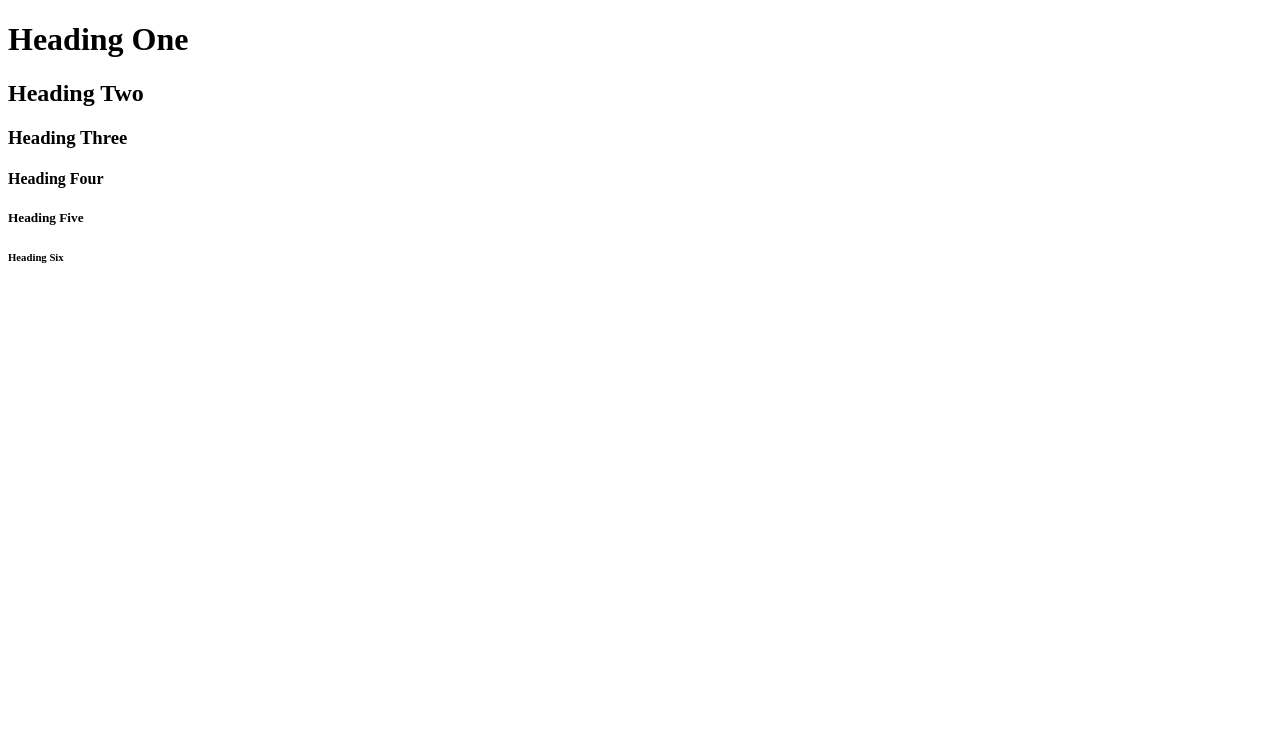
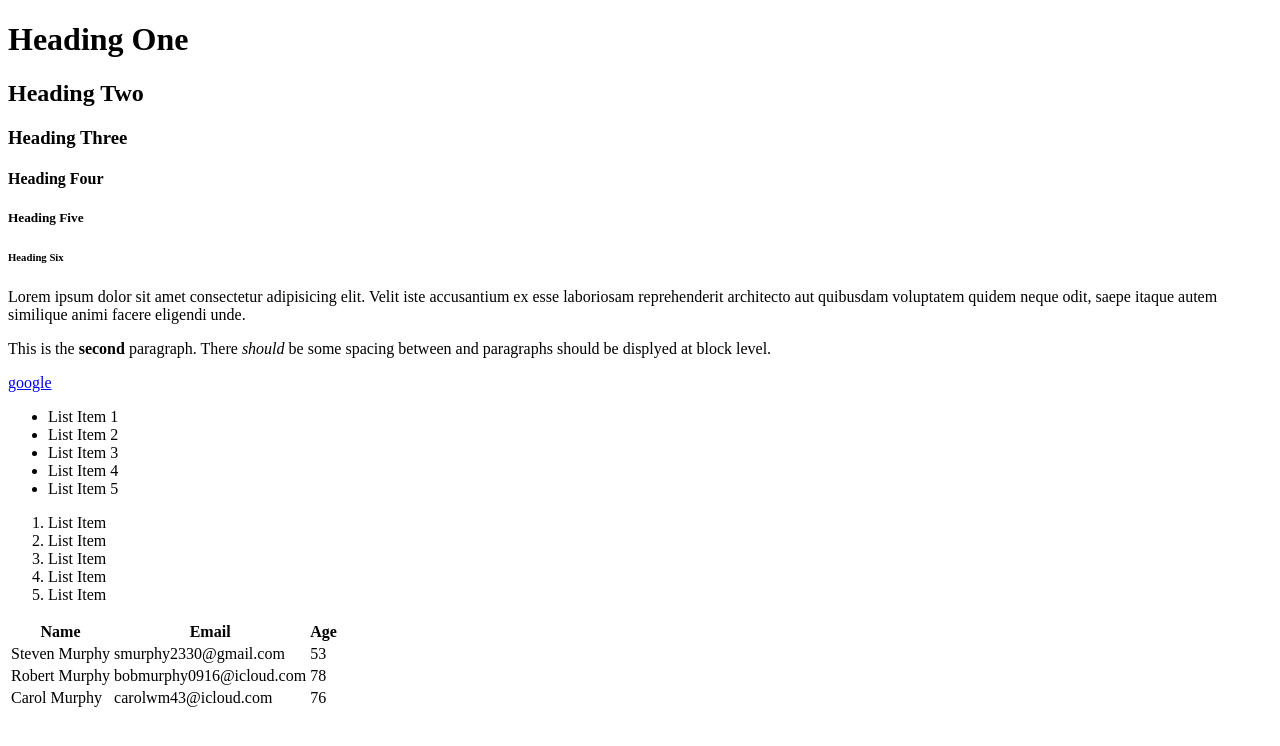
Before and after one commit to smurphy2230/html_cheatsheet, a plain HTML site: page index.html in a window 1280 px wide. Shown: the top 746 px of the page. Drawn offline with Linux system fonts and the light colour scheme.

Commit message:
making html cheatsheet

```diff
--- a/index.html
+++ b/index.html
@@ -13,5 +13,63 @@
 	<h4>Heading Four</h4>
 	<h5>Heading Five</h5>
 	<h6>Heading Six</h6>
+
+	<!-- Paragraph -->
+	<p>Lorem ipsum dolor sit amet consectetur adipisicing elit. Velit iste accusantium ex esse laboriosam reprehenderit architecto aut quibusdam voluptatem quidem neque odit, saepe itaque autem similique animi facere eligendi unde.
+	</p>
+	<p>
+		This is the <strong>second</strong> paragraph. There <em>should</em> be some spacing between and paragraphs should be displyed at block level.
+	</p>
+	<!-- links the target attribute opens links in a new tab (should only be used to navigate to external website) -->
+	<a href= "https://www.google.com" target= "_blank">google</a>
+
+	<!-- Lists -->
+	<!-- Unordered list -->
+	<ul>
+		<li>List Item 1</li>
+		<li>List Item 2</li>
+		<li>List Item 3</li>
+		<li>List Item 4</li>
+		<li>List Item 5</li>
+	</ul>
+	<!-- Ordered list -->
+	<ol>
+		<li>List Item</li>
+		<li>List Item</li>
+		<li>List Item</li>
+		<li>List Item</li>
+		<li>List Item</li>
+	</ol>
+	<!-- Tables -->
+	<table>
+		<thead>
+			<tr>
+				<th>Name</th>
+				<th>Email</th>
+				<th>Age</th>
+			</tr>
+		</thead>
+		<tbody>
+			<tr>
+				<td>Steven Murphy</td>
+				<td>smurphy2330@gmail.com</td>
+				<td>53</td>
+			</tr>
+			<tr>
+				<td>Robert Murphy</td>
+				<td>bobmurphy0916@icloud.com</td>
+				<td>78</td>
+			</tr>
+			<tr>
+				<td>Carol Murphy</td>
+				<td>carolwm43@icloud.com</td>
+				<td>76</td>
+			</tr>
+		</tbody>
+	</table>
+
+
+
+	<div style="margin-top:500px"></div>
 </body>
 </html>
```
